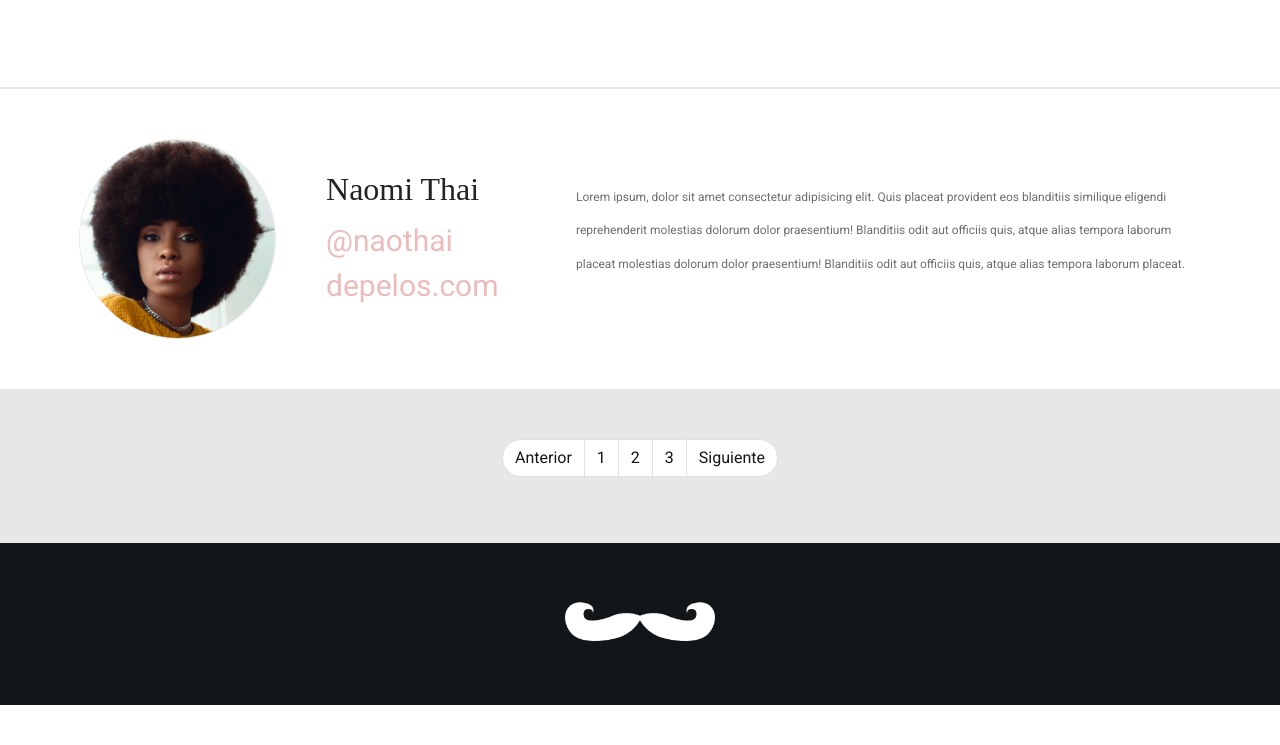
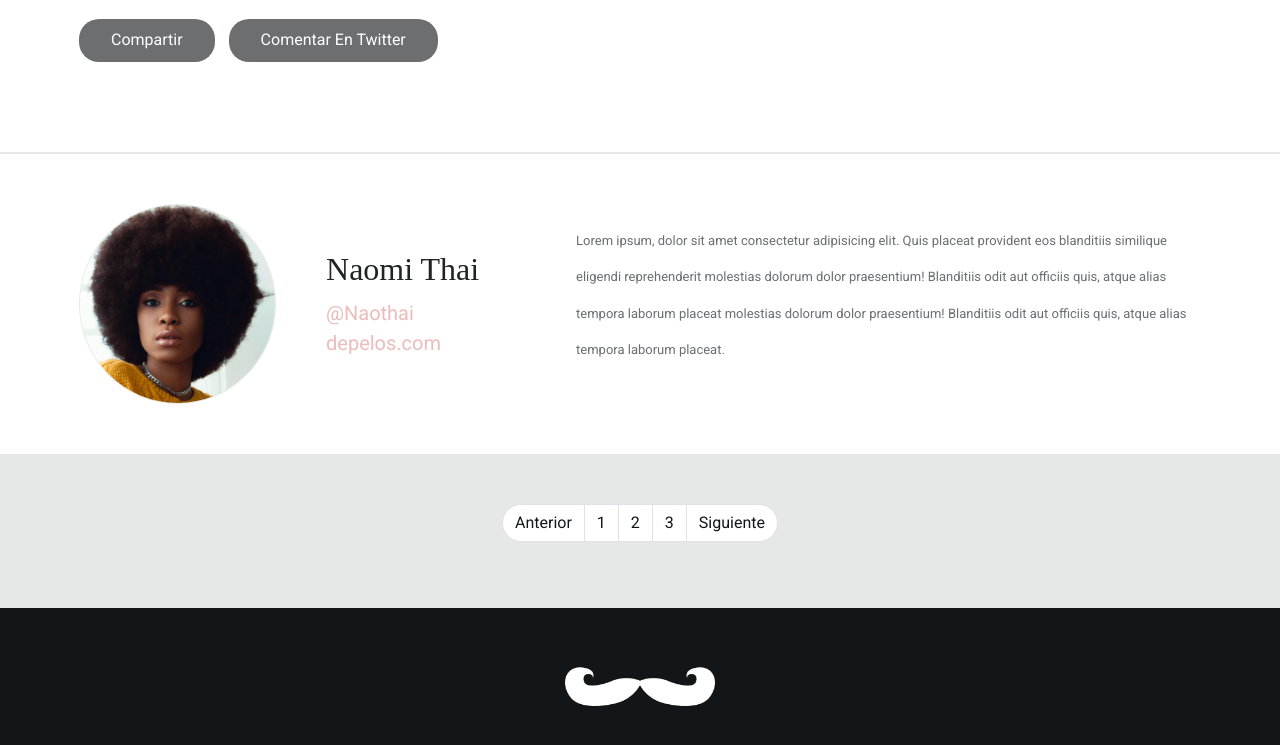
Before and after one commit to claudio93RL/barbershop, a plain HTML site: page index.html in a window 1280 px wide. Shown: the part 1701-2446 px from the top of the page. Before the commit the page ends 2406 px from the top, so only its background shows below. Drawn offline with nearby package versions, Linux system fonts and the light colour scheme; a web font is replaced by a local one.

Commit message:
modificacion de: tamaño fuente p y link-posicion img header

```diff
--- a/assets/sass/abstratcs/_variables.scss
+++ b/assets/sass/abstratcs/_variables.scss
@@ -18,5 +18,5 @@ $Nickel: #6c6e70;
 $xx-large: 80px;
 $x-large: 50px;
 $large: 30px;
-$medium: 16px;
-$small: 12px;
+$medium: 20px;
+$small: 13px;
--- a/assets/sass/components/_links.scss
+++ b/assets/sass/components/_links.scss
@@ -4,6 +4,7 @@
 
 .link{
     text-decoration: none;
+    font-size: $medium;
     &--primary {
         color: $Spanish-pink;
         &:hover{
--- a/assets/sass/layouts/_article.scss
+++ b/assets/sass/layouts/_article.scss
@@ -26,7 +26,7 @@
 
             & a {
                 display: block;
-                font-size: $large;
+
 
                 &:hover {
                     text-decoration: none;
--- a/assets/sass/layouts/_header.scss
+++ b/assets/sass/layouts/_header.scss
@@ -1,6 +1,6 @@
 .header {
     background-image: url("../img/post-image.jpg");
-    background-position: inherit;
+    background-position: center;
     background-repeat: no-repeat;
     background-size: cover;
     height: 70vh;
--- a/index.html
+++ b/index.html
@@ -125,7 +125,7 @@
                 src="./assets/img/naomi-thai.png" alt="naomi">
             <div class="article__naomi__datos">
                 <h2>Naomi Thai</h2>
-                <a class="link link--primary" href="#">@naothai</a>
+                <a class="link link--primary" href="#">@Naothai</a>
                 <a class="link link--primary" href="">depelos.com</a>
             </div>
             <div class="article__naomi__text">
@@ -157,7 +157,7 @@
 
     <!-- parcial _footer.scss -->
     <footer class="footer">
-        <img class="footer__img" src="./assets/img/logo.png" alt="logo">
+        <a class="footer__link" href="#"><img class="footer__img" src="./assets/img/logo.png" alt="logo"></a>
     </footer>
 
     <script src="https://code.jquery.com/jquery-3.5.1.slim.min.js"
```
Also changed, not shown: assets/css/style.css, 1 other file.
